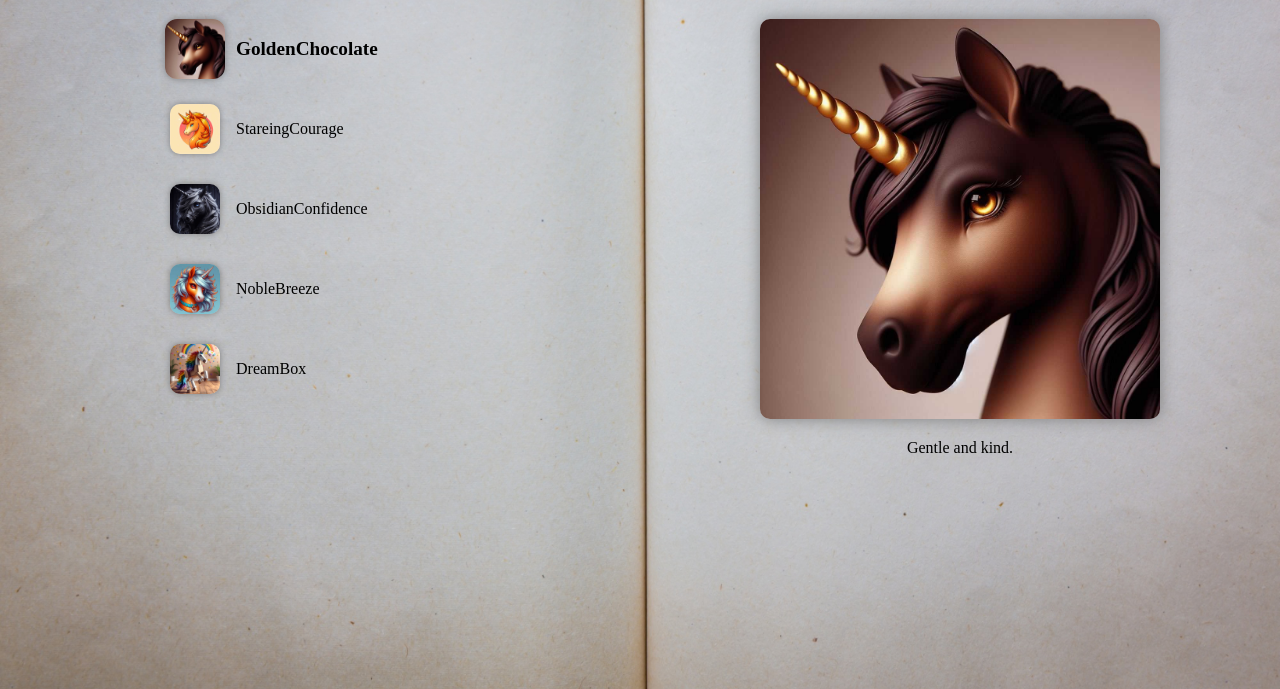
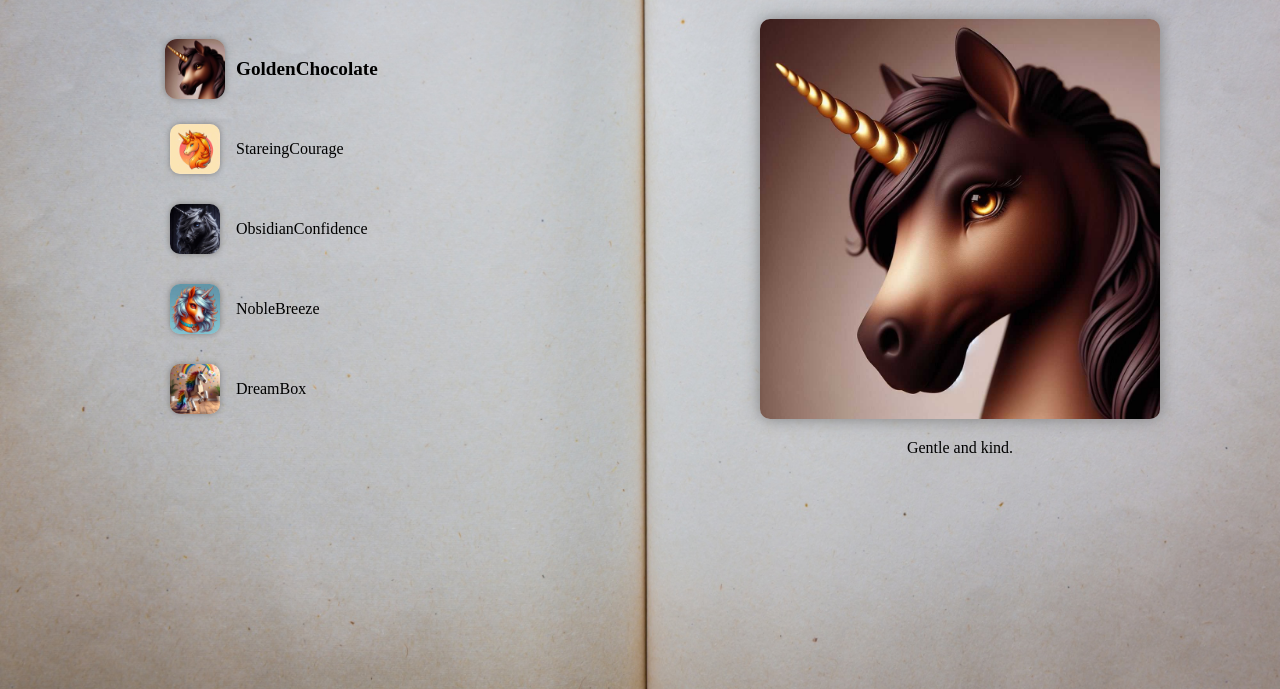
Before and after one commit to Takayuki-Omu/unicorn, a plain HTML site: page index.html in a window 1280 px wide. Shown: the part 111-800 px from the top of the page. Drawn offline with Linux system fonts and the light colour scheme.

Commit message:
Menuの上端位置を20px下げ

```diff
--- a/style.css
+++ b/style.css
@@ -15,7 +15,7 @@ body {
 .menu {
   flex: 1;
   display:block;
-  padding-top: 60px;
+  padding-top: 80px;
 }
 
 .menu div {
```
